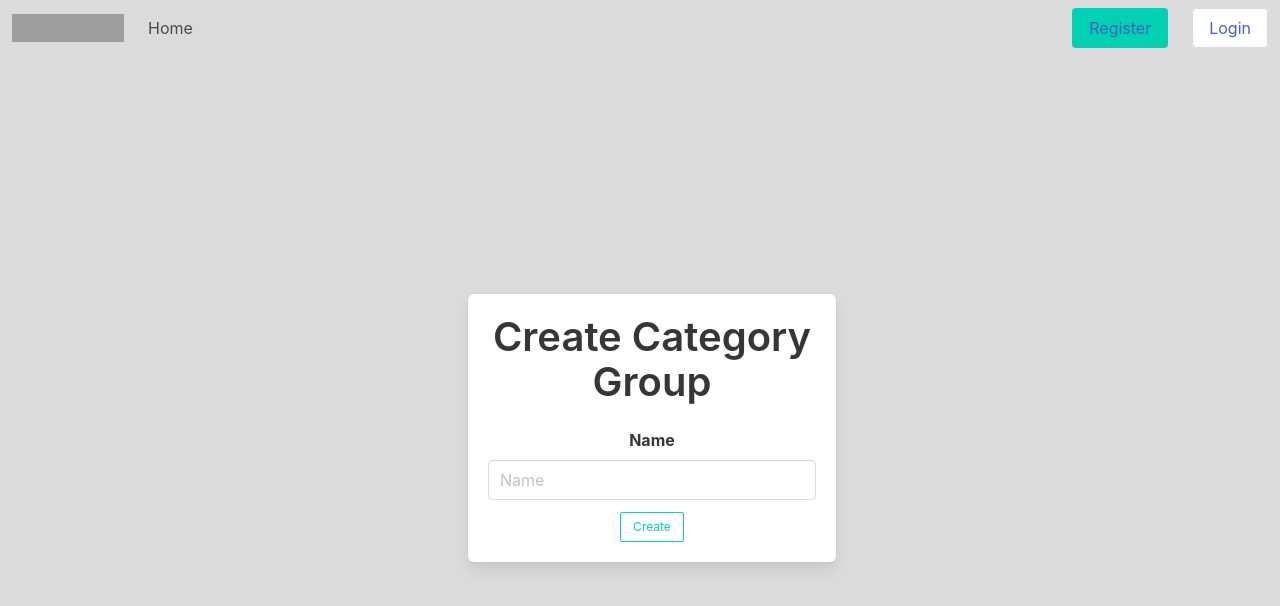
After one commit to ivario123/D0018E-e-comerce, a Flask app: page /admin/create_supercategory in a window 1280 px wide. The commit adds this page. Shown: the top 606 px of the page. Run offline with Flask 2, Linux system fonts and the light colour scheme; parts of the project's set-up code (start-up, migrations or seed data) failed here and were passed over; grey boxes are pictures that could not be loaded.

Commit message:
adding categories works

```diff
--- a/src/admin.py
+++ b/src/admin.py
@@ -1,7 +1,7 @@
 from flask import render_template, request, session
 from flask.blueprints import Blueprint
 from require import response, fields, admin as admin_required
-from sql.inventory import create_item
+from sql.inventory import *
 from models import Item
 
 admin = Blueprint("admin", "admin",
@@ -24,7 +24,7 @@ def callback_non_admin():
 
 
 @admin.route("/create_product", methods=["GET", "POST"])
-#@admin_required()
+# @admin_required()
 def create_product():
     print(request.data)
     if request.method == "POST":
@@ -32,4 +32,36 @@ def create_product():
         return response(create_product_internal(), code=200)
     else:
         session["title"] = "Create product"
-        return render_template("admin/create_product.html")
+        return render_template("admin/create_product.html", super_categories=get_all_categories_grouped_by_supercategory())
+
+
+@fields(request)
+def create_category_internal(name, supercategory):
+    print("create_category_internal with name: " +
+          name + " and supercategory: " + supercategory)
+    return create_category(Name=name, Super=supercategory)
+
+
+@ admin.route("/create_category", methods=["GET", "POST"])
+def create_category_endpoint():
+    print("create_category_endpoint")
+    if request.method == "POST":
+        print("create_category_endpoint POST")
+        return response(create_category_internal(), code=200)
+    else:
+        session["title"] = "Create category"
+        return render_template("admin/create_category.html", super_categories=get_all_supercategories())
+
+
+@ fields(request)
+def create_supercategory_internal(name):
+    return create_supercategory(Name=name)
+
+
+@ admin.route("/create_supercategory", methods=["GET", "POST"])
+def create_supercategory_endpoint():
+    if request.method == "POST":
+        return create_supercategory_internal()
+    else:
+        session["title"] = "Create supercategory"
+        return render_template("admin/create_category_group.html")
--- a/src/app.py
+++ b/src/app.py
@@ -59,6 +59,9 @@ def index():
         ]),
     ]
     items = get_all_items()
+    if items is None:
+        items = []
+
     print(items)
     return render_template("index.html", user=current_user, items=items, category_groups=category_groups)
 
--- a/static/js/create_item.js
+++ b/static/js/inventory.js
@@ -44,3 +44,49 @@ function update_preview() {
     preview_title.innerHTML = name
     preview_price.innerHTML = "Price: " + price
 }
+
+function submit_super_category() {
+    let name = get_el("name").value;
+    fetch("/admin/create_supercategory", {
+        method: "POST",
+        headers: {
+            "Content-Type": "application/json"
+        },
+        body: JSON.stringify({
+            "name": name
+        })
+    }).then(response => {
+        if (response.status == 200) {
+            window.location.href = "/"
+        }
+        else {
+            alert("Super Category creation failed")
+            window.location.href = "/admin/create_supercategory"
+        }
+    });
+
+}
+function submit_category() {
+    let name = get_el("name").value;
+    let super_category = get_el("super_category").value;
+    fetch("/admin/create_category", {
+        method: "POST",
+        headers: {
+            "Content-Type": "application/json"
+        },
+        body: JSON.stringify({
+            "name": name,
+            "supercategory": super_category
+        })
+    }).then(response => {
+        if (response.status == 200) {
+            console.log(response)
+            alert("Category creation successful")
+            //window.location.href = "/"
+        }
+        else {
+            alert("Category creation failed")
+            window.location.href = "/admin/create_category"
+        }
+    });
+}
--- /dev/null
+++ b/templates/admin/create_category_group.html
@@ -0,0 +1,19 @@
+{% extends "base.html" %}
+{% from "jinja_macros/form.html" import
+form_field,form_button,form_title,form_field_with_icon,form_field_with_icon_and_event %}
+{%block head%}
+<script src="../../static/js/inventory.js"></script>
+{%endblock%}
+{%block content%}
+<div class="columns is-centered">
+    <div class="column is-4">
+        <div class="box">
+            {{form_title("Create Category Group")}}
+            <div class="has-text-centered is-vertical">
+                {{form_field("Name","name","text")}}
+                {{form_button("Create","submit_super_category()")}}
+            </div>
+        </div>
+    </div>
+</div>
+{%endblock%}
--- a/templates/jinja_macros/product_listing.html
+++ b/templates/jinja_macros/product_listing.html
@@ -13,7 +13,6 @@
 
     </div>
 </div>
-
 {%- endmacro %}
 
 {% macro list_container(products) -%}
```
Also changed, not shown: src/models/category.py (added, +9 -0 lines), src/sql/inventory.py (+59 -0 lines), templates/admin/create_category.html (added, +29 -0 lines), templates/admin/create_product.html (+20 -2 lines).
